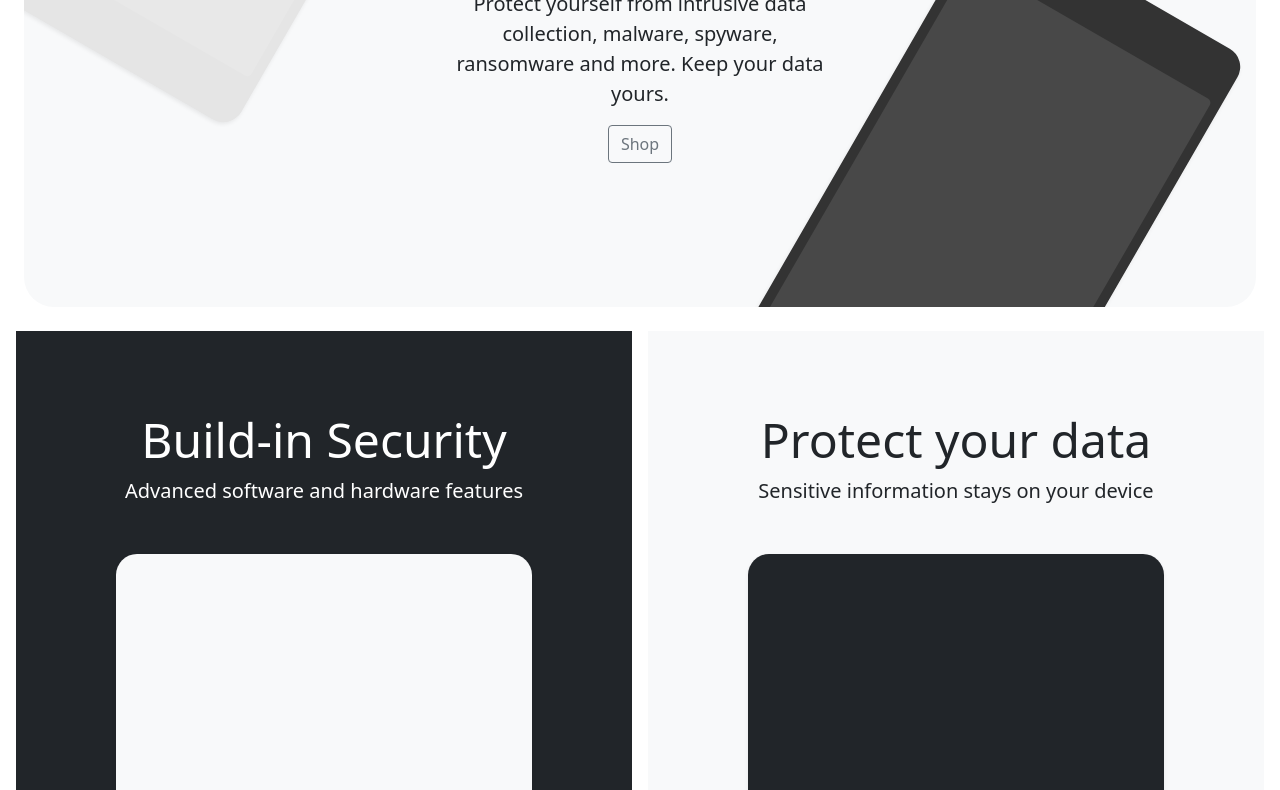
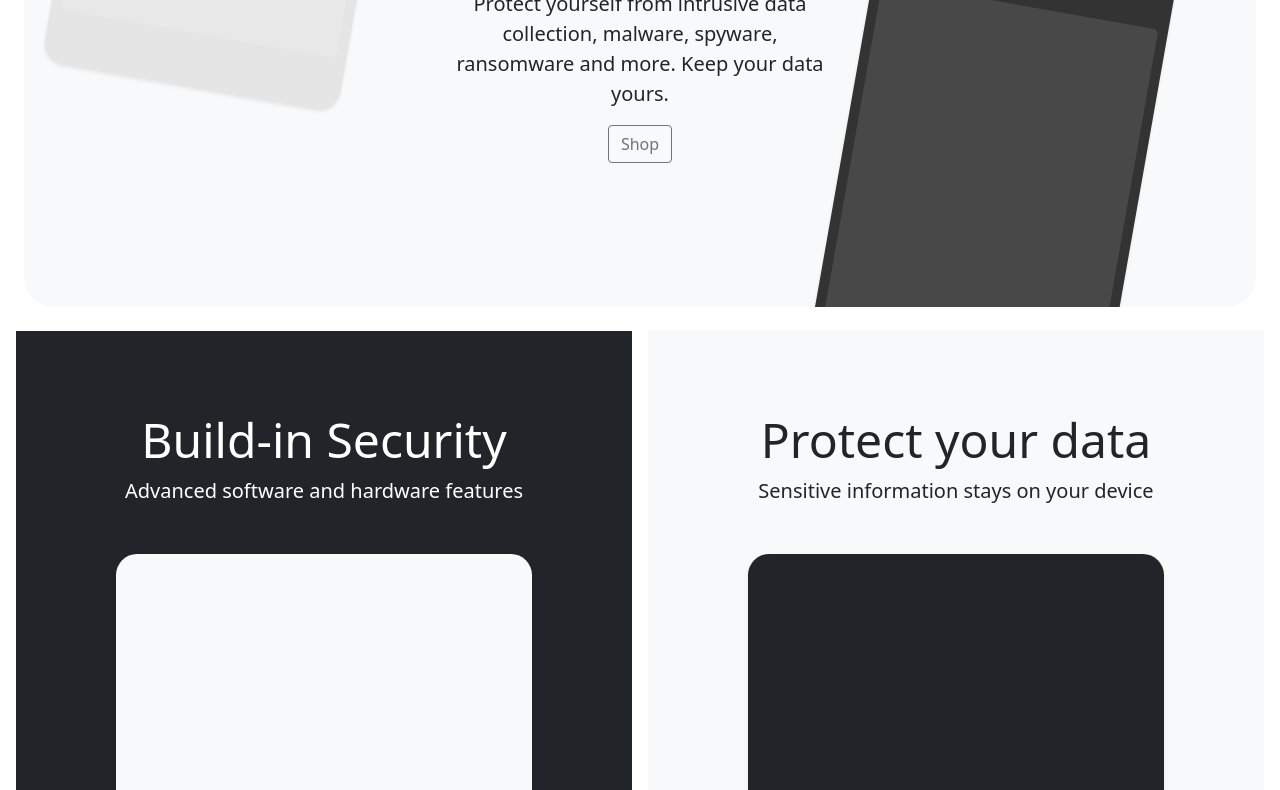
Before and after one commit to hereisalex/Arcano, a plain HTML site: page index.html in a window 1280 px wide. Shown: the part 372-1162 px from the top of the page. Drawn offline with nearby package versions, Linux system fonts and the light colour scheme; files that its build step writes are made by us from their sources.

Commit message:
Update theme.css

```diff
--- a/css/theme.css
+++ b/css/theme.css
@@ -265,7 +265,7 @@
         height: 540px;
         background-color: #333;
         border-radius: 21px;
-        transform: rotate(30deg);
+        transform: rotate(10deg);
         z-index: -2;
       }
 
```
